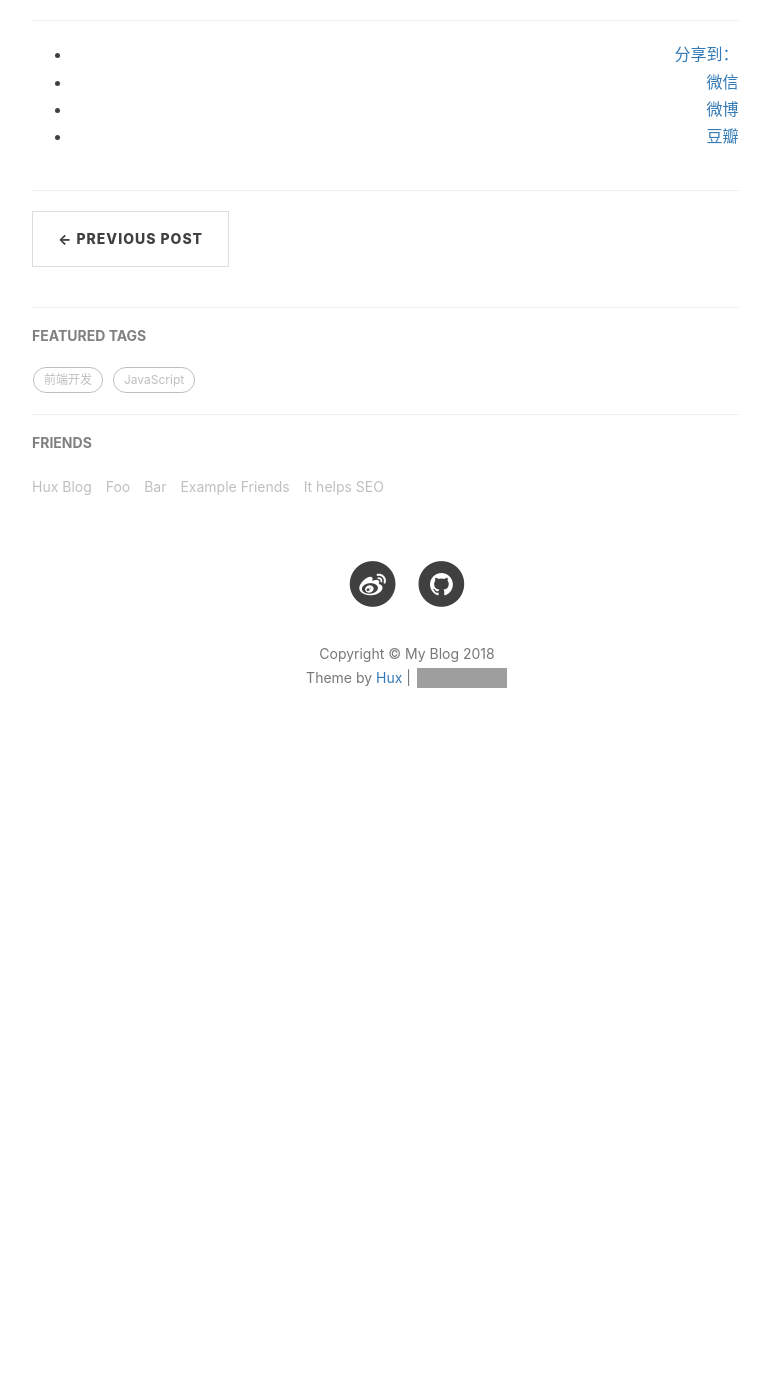
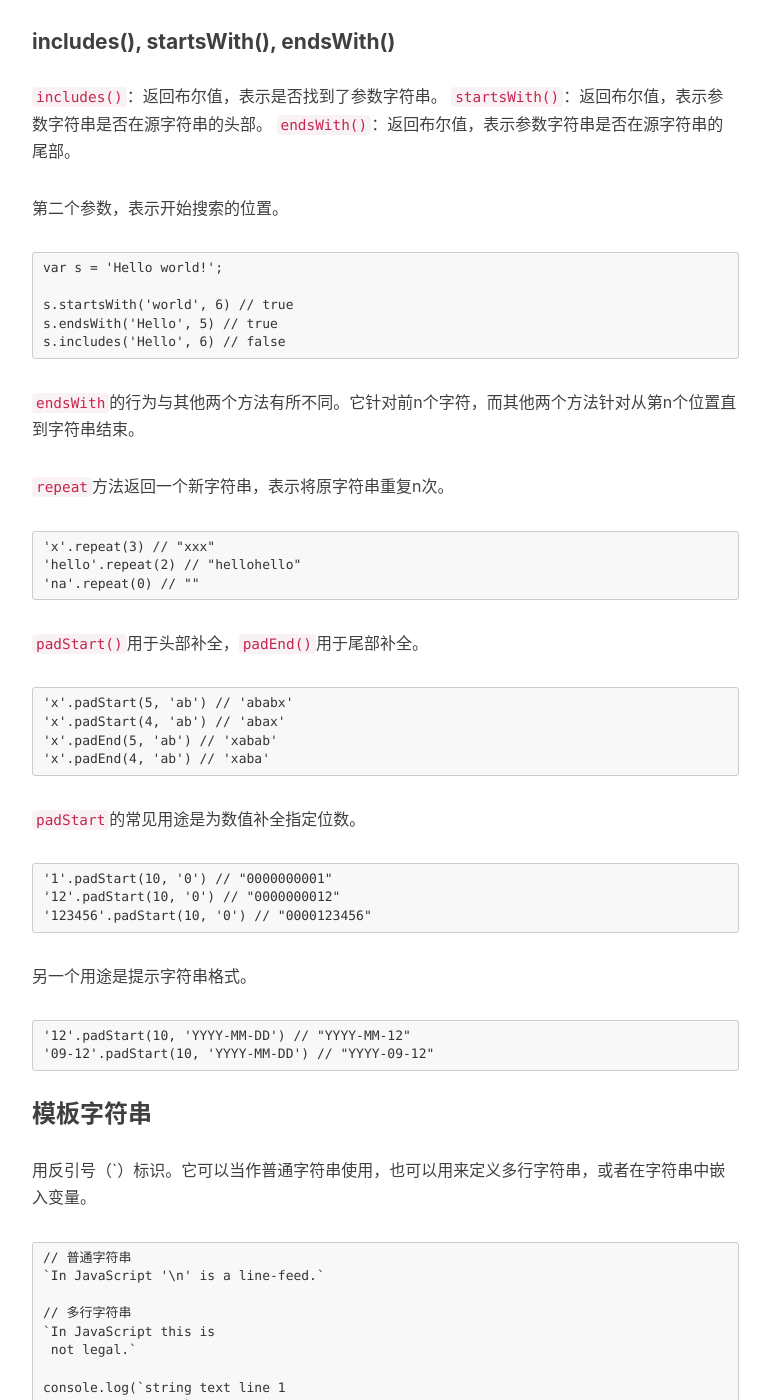
Before and after one commit to YouziXR/YouziXR.github.io, a Jekyll site: the page built from _posts/2018-09-07-ES6-learning-notes.md, in a window 1280 px wide and 1400 px high, scrolled down 8240 px. Shown: the whole window, without its empty margins (233-1003 px from the left). Built offline with Jekyll 4.4.1, drawn with Linux system fonts in a browser that asks for light colours; nearby versions of some CDN libraries; our own code applies the rules of GitHub Pages for plain Markdown files; comment, search, counter and statistics services are not loaded; before the commit the page ends 9022 px from its top, so only the background shows below that; some of the changed text lies outside the part shown; grey boxes are pictures that could not be loaded.

Commit message:
ES6 learning updates

```diff
--- a/_posts/2018-09-07-ES6-learning-notes.md
+++ b/_posts/2018-09-07-ES6-learning-notes.md
@@ -324,3 +324,96 @@ ES6 内部使用严格相等运算符（`===`），判断一个位置是否有
 	const { SourceMapConsumer, SourceNode } = require("source-map");
 
 ## 字符串拓展 ##
+
+#### includes(), startsWith(), endsWith() ####
+
+`includes()`：返回布尔值，表示是否找到了参数字符串。
+`startsWith()`：返回布尔值，表示参数字符串是否在源字符串的头部。
+`endsWith()`：返回布尔值，表示参数字符串是否在源字符串的尾部。
+
+第二个参数，表示开始搜索的位置。
+
+	var s = 'Hello world!';
+
+	s.startsWith('world', 6) // true
+	s.endsWith('Hello', 5) // true
+	s.includes('Hello', 6) // false
+
+`endsWith`的行为与其他两个方法有所不同。它针对前n个字符，而其他两个方法针对从第n个位置直到字符串结束。
+
+`repeat`方法返回一个新字符串，表示将原字符串重复n次。
+
+	'x'.repeat(3) // "xxx"
+	'hello'.repeat(2) // "hellohello"
+	'na'.repeat(0) // ""
+
+`padStart()`用于头部补全，`padEnd()`用于尾部补全。
+
+    'x'.padStart(5, 'ab') // 'ababx'
+    'x'.padStart(4, 'ab') // 'abax'
+    'x'.padEnd(5, 'ab') // 'xabab'
+    'x'.padEnd(4, 'ab') // 'xaba'
+
+`padStart`的常见用途是为数值补全指定位数。
+
+    '1'.padStart(10, '0') // "0000000001"
+    '12'.padStart(10, '0') // "0000000012"
+    '123456'.padStart(10, '0') // "0000123456"
+
+另一个用途是提示字符串格式。
+
+    '12'.padStart(10, 'YYYY-MM-DD') // "YYYY-MM-12"
+    '09-12'.padStart(10, 'YYYY-MM-DD') // "YYYY-09-12"
+
+### 模板字符串 ###
+
+用反引号（`）标识。它可以当作普通字符串使用，也可以用来定义多行字符串，或者在字符串中嵌入变量。
+
+    // 普通字符串
+    `In JavaScript '\n' is a line-feed.`
+
+    // 多行字符串
+    `In JavaScript this is
+     not legal.`
+
+    console.log(`string text line 1
+    string text line 2`);
+
+    // 字符串中嵌入变量
+    var name = "Bob", time = "today";
+    `Hello ${name}, how are you ${time}?`
+
+如果使用模板字符串表示多行字符串，所有的空格和缩进都会被保留在输出之中。
+
+    $('#list').html(`
+    <ul>
+      <li>first</li>
+      <li>second</li>
+    </ul>
+    `);
+
+上面代码中，所有模板字符串的空格和换行，都是被保留的，比如`<ul>`标签前面会有一个换行。如果你不想要这个换行，可以使用`trim`方法消除它。
+
+    $('#list').html(`
+    <ul>
+      <li>first</li>
+      <li>second</li>
+    </ul>
+    `.trim());
+
+模板字符串中嵌入变量，需要将变量名写在`${}`之中。
+
+大括号内部可以放入任意的JavaScript表达式，可以进行运算，以及引用对象属性。
+
+    var x = 1;
+    var y = 2;
+
+    `${x} + ${y} = ${x + y}`
+    // "1 + 2 = 3"
+
+    `${x} + ${y * 2} = ${x + y * 2}`
+    // "1 + 4 = 5"
+
+    var obj = {x: 1, y: 2};
+    `${obj.x + obj.y}`
+    // 3
```
